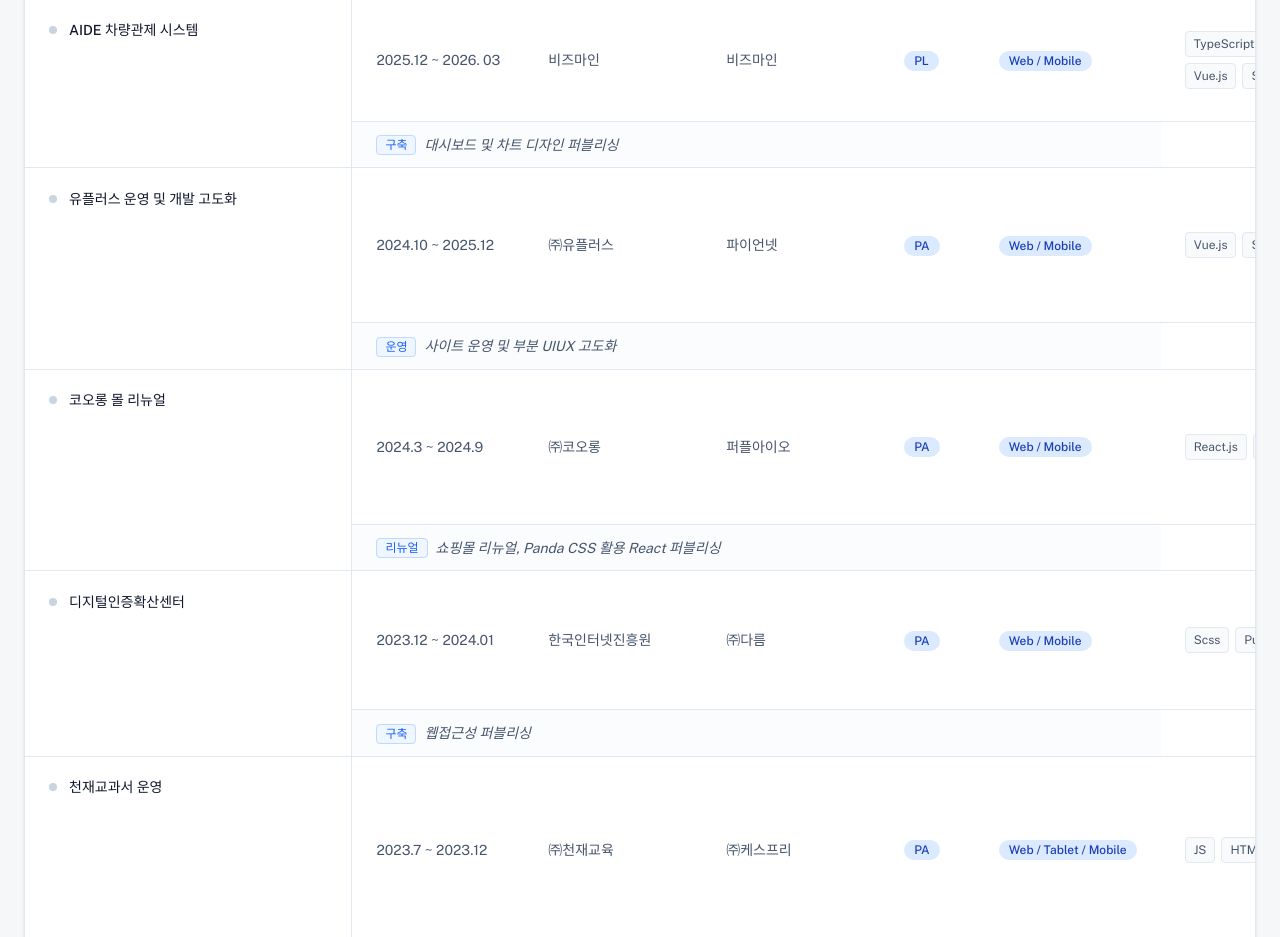
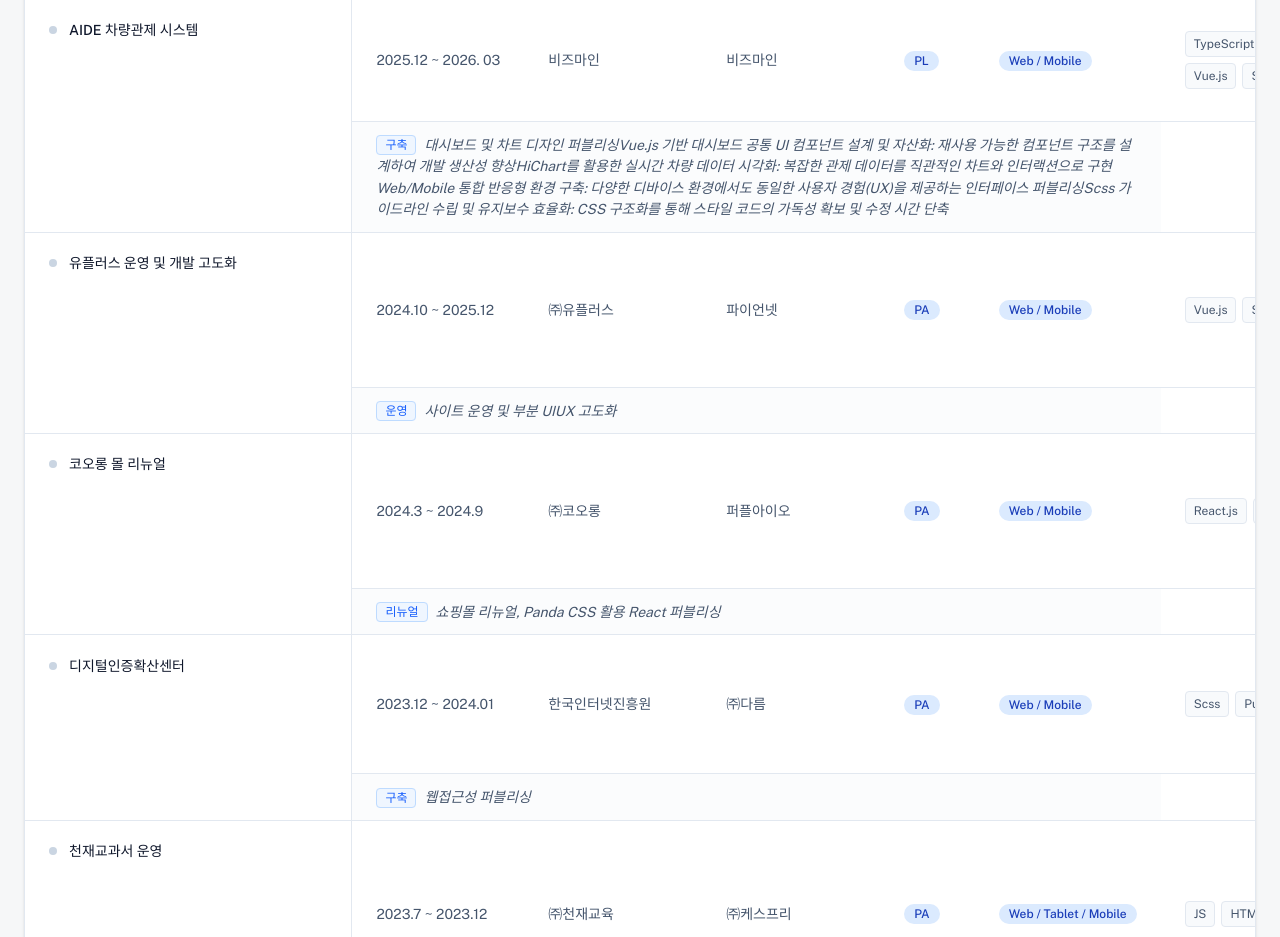
Before and after one commit to Jomalkeun/career, a React (Vite) app: page / in a window 1280 px wide. Shown: the part 780-1717 px from the top of the page. Built offline with nearby package versions, Linux system fonts and the light colour scheme; a web font is replaced by a local one.

Commit message:
Fix ContributionList to handle empty descriptions

```diff
--- a/src/components/project-details/ContributionList.tsx
+++ b/src/components/project-details/ContributionList.tsx
@@ -4,7 +4,13 @@
 }
 
 export const ContributionList = ({ description = "" }: ContributionListProps) => {
-  const descriptions = Array.isArray(description) ? description : [description];
+  const descriptions = Array.isArray(description)
+    ? description.filter(desc => desc && desc.trim() !== "")
+    : description && description.trim() !== "" ? [description] : [];
+
+  if (descriptions.length === 0) {
+    return null;
+  }
 
   return (
     <section>
--- a/src/data/careerData.ts
+++ b/src/data/careerData.ts
@@ -27,7 +27,12 @@
       other: ["대쉬보드"]
     },
     phase: "구축",
-    description: "대시보드 및 차트 디자인 퍼블리싱",
+    description: ["대시보드 및 차트 디자인 퍼블리싱",
+"Vue.js 기반 대시보드 공통 UI 컴포넌트 설계 및 자산화: 재사용 가능한 컴포넌트 구조를 설계하여 개발 생산성 향상",
+"HiChart를 활용한 실시간 차량 데이터 시각화: 복잡한 관제 데이터를 직관적인 차트와 인터랙션으로 구현",
+"Web/Mobile 통합 반응형 환경 구축: 다양한 디바이스 환경에서도 동일한 사용자 경험(UX)을 제공하는 인터페이스 퍼블리싱",
+"Scss 가이드라인 수립 및 유지보수 효율화: CSS 구조화를 통해 스타일 코드의 가독성 확보 및 수정 시간 단축"
+    ],
   },
   {
     id: "2024-10",
--- a/src/types/index.ts
+++ b/src/types/index.ts
@@ -44,5 +44,5 @@
   category?: string;
   phase?: string;
   description?: string[] | string;
-  architecture?: string;
+  architecture?: string; // 시스템 아키텍처 설명
 }
```
